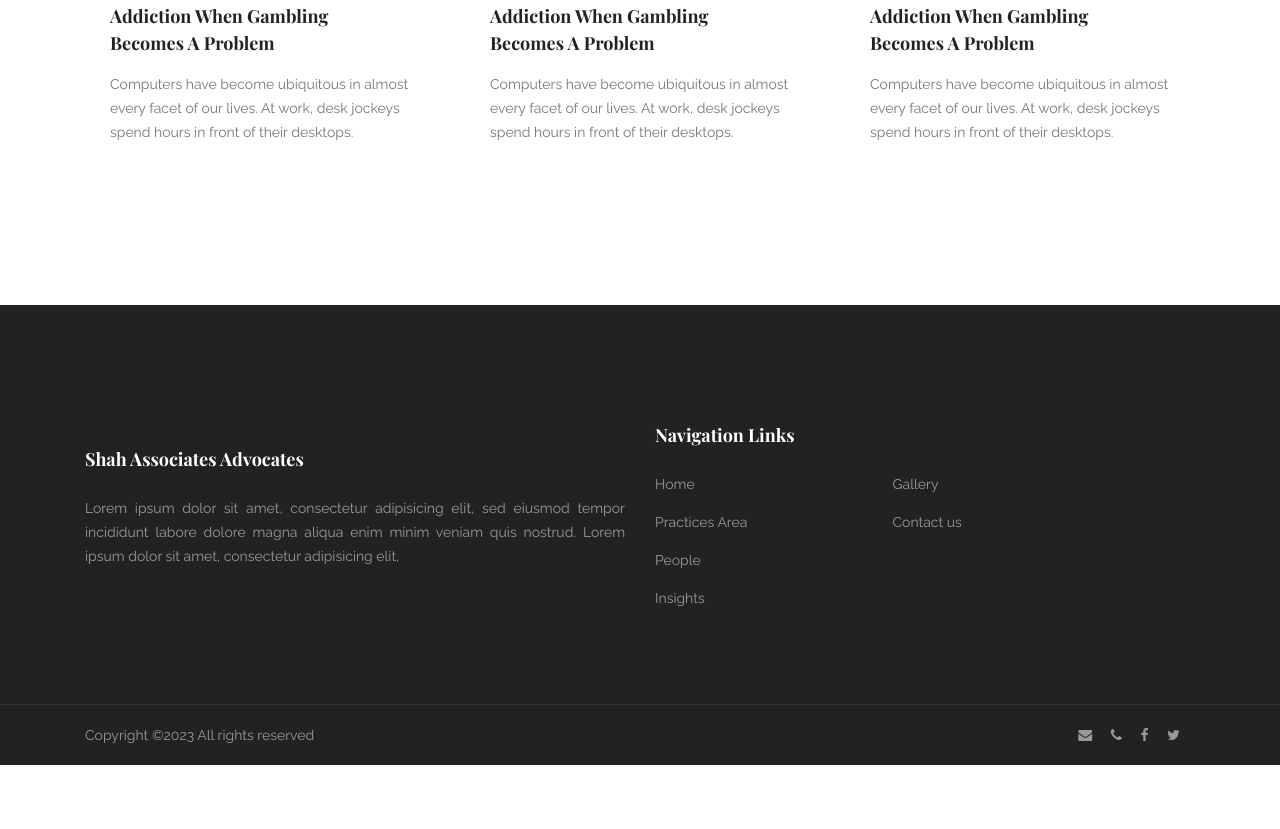
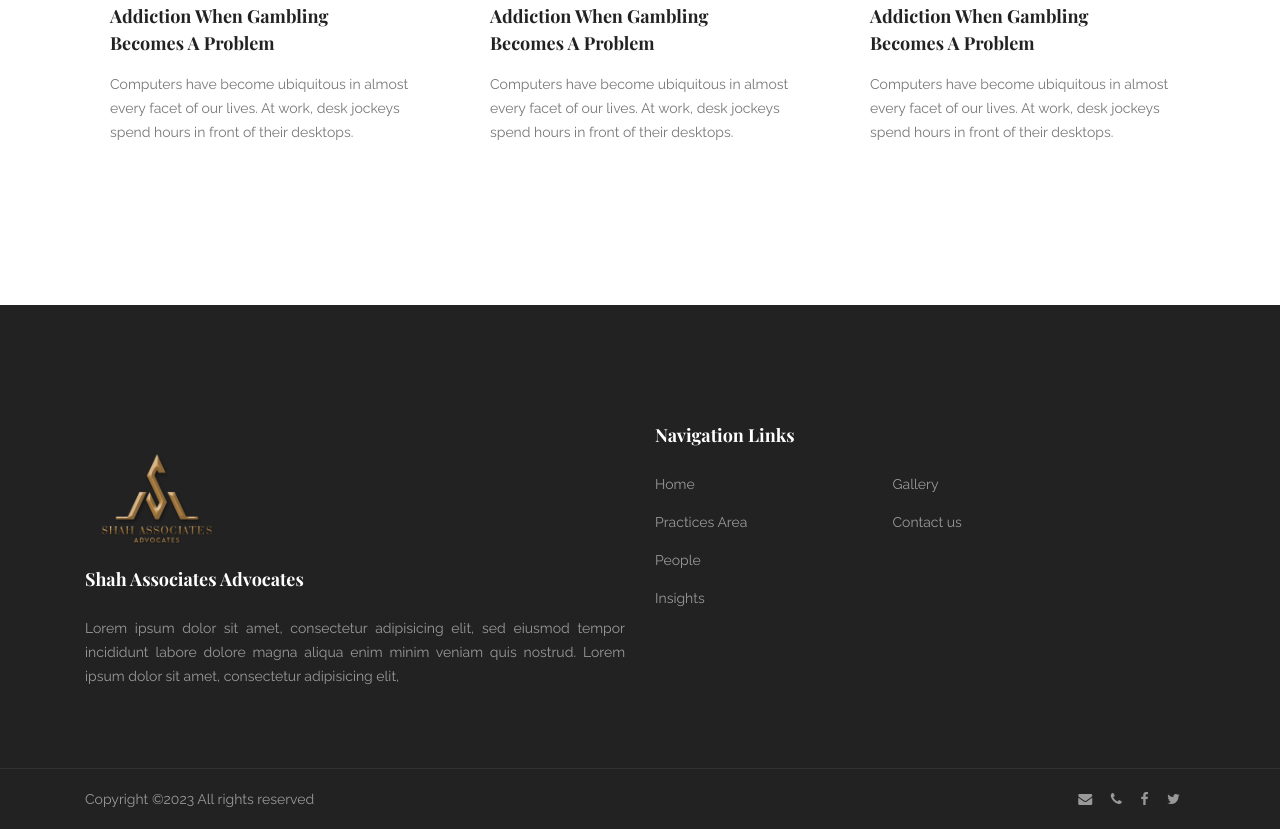
Before and after one commit to akhilr22/Demo2-shahAssociates, a plain HTML site: page index.html in a window 1280 px wide. Shown: the part 5424-6253 px from the top of the page. Before the commit the page ends 6189 px from the top, so only its background shows below. Drawn offline with nearby package versions, Linux system fonts and the light colour scheme; some packages are replaced by stand-ins of ours; the site is published under a folder, as on GitHub Pages, so addresses that start at the root find nothing.

Commit message:
Update index.html
Updated logo path in footer

```diff
--- a/index.html
+++ b/index.html
@@ -491,7 +491,7 @@
 				<div class="row">
 					<div class="col-lg-6 col-md-12 col-sm-12">
 						<div class="single-footer-widget">
-							<img src="/img/logo.png" style="height: 9rem;" alt="">
+							<img src="img/logo.png" style="height: 9rem;" alt="">
 							<h5 class="footer_title">Shah Associates Advocates</h5>
 							<p class="about-text text-justify">Lorem ipsum dolor sit amet, consectetur adipisicing elit, sed eiusmod tempor incididunt labore dolore magna aliqua enim minim veniam quis nostrud. Lorem ipsum dolor sit amet, consectetur adipisicing elit,</p>
 						</div>
```
